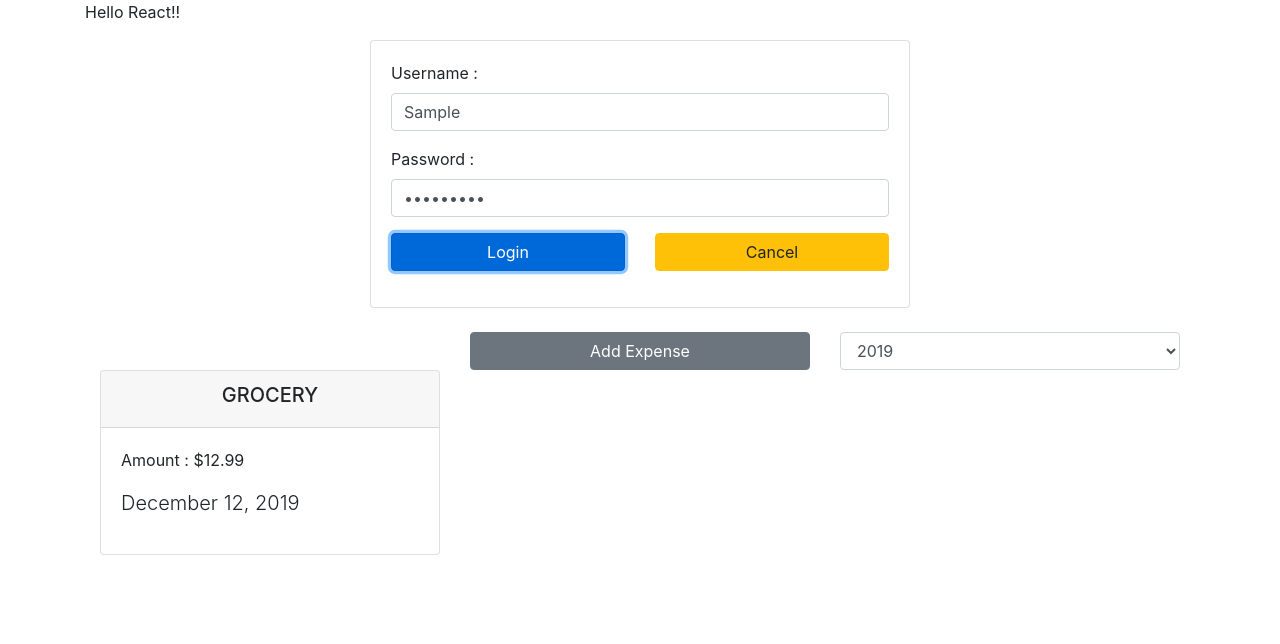
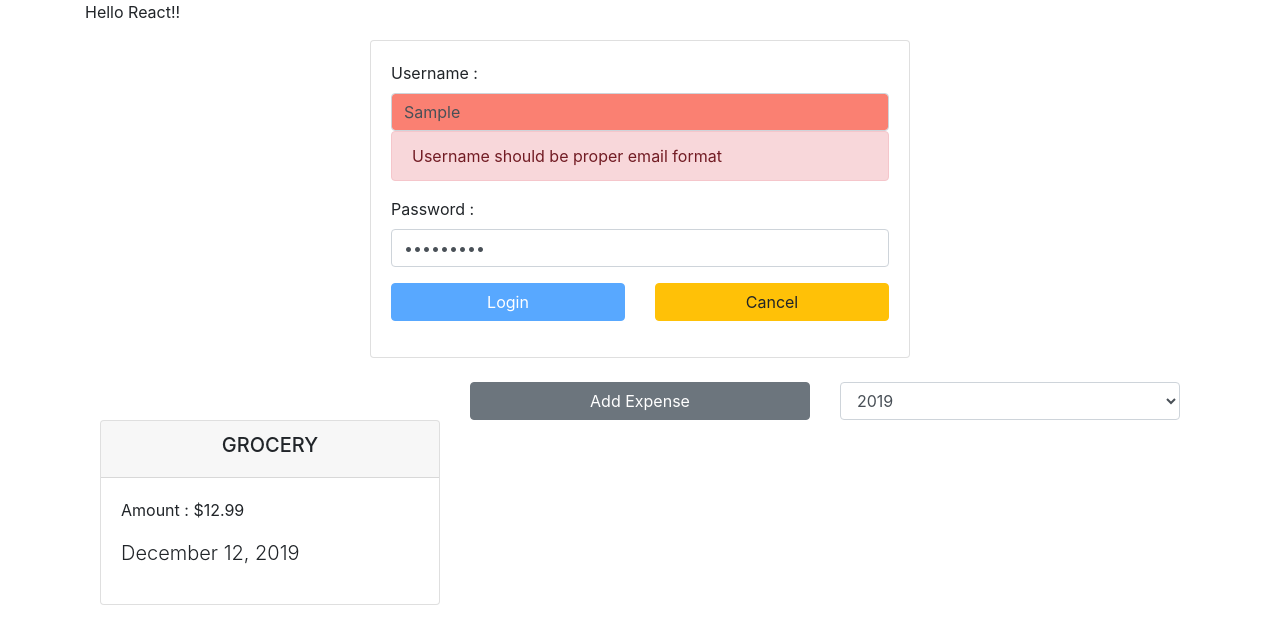
Before and after one commit to synergy2411/b2_react-mar-22, a React (Create React App) app in the folder my-app/: page / in a window 1280 px wide. Both pictures are taken after typing "Sample", "Sample123" into the empty fields and a click on the button "Login". Shown: the top 644 px of the page. Built offline with nearby package versions, Linux system fonts and the light colour scheme.

Commit message:
validator added

```diff
--- /dev/null
+++ b/my-app/src/Components/Login/Login.module.css
@@ -0,0 +1,9 @@
+.invalid{
+    background-color: salmon;
+    transition: all 0.4s ease-in;
+}
+
+.valid{
+    background-color: aquamarine;
+    transition: all 0.4s ease-in;
+}
--- a/my-app/src/Components/Login/Login.tsx
+++ b/my-app/src/Components/Login/Login.tsx
@@ -1,8 +1,11 @@
-import React, { useRef } from "react";
+import React, { useRef, useState } from "react";
+import classes from "./Login.module.css";
 
 const Login = () => {
     const usernameInputRef =  useRef<HTMLInputElement>(null);
     const passwordInputRef = useRef<HTMLInputElement>(null)
+
+    const [isValid, setIsValid] = useState<boolean>(true)
 
     const submitHandler = (event : React.FormEvent) => {
         event.preventDefault();
@@ -10,6 +13,13 @@ const Login = () => {
         console.log("Password : ", passwordInputRef.current!.value)
     }
 
+    const isValidUsername = () => {
+        if(usernameInputRef.current!.value.includes('@')){
+            setIsValid(true)
+        }else{
+            setIsValid(false)
+        }
+    }
     return (
         <div className="row">
             <div className="col-6 offset-3">
@@ -21,8 +31,12 @@ const Login = () => {
                                 <label htmlFor="username">Username :</label>
                                 <input type="text"
                                     name="username"
-                                    className="form-control"
-                                    ref = {usernameInputRef}/>
+                                    className={`form-control ${isValid ? classes.valid : classes.invalid}`}
+                                    ref = {usernameInputRef}
+                                    onBlur={isValidUsername}/>
+                                    {!isValid && <p className="alert alert-danger">
+                                        Username should be proper email format
+                                        </p>}
                             </div>
                             {/* password */}
                             <div className="form-group">
@@ -37,6 +51,7 @@ const Login = () => {
                                 <div className="row">
                                     <div className="col-6">
                                     <button className="btn btn-primary btn-block"
+                                        disabled={!isValid}
                                         type="submit">Login</button>
                                     </div>
                                     <div className="col-6">
```
Also changed, not shown: 1 other file (tests, documents, lock files or other folders).
